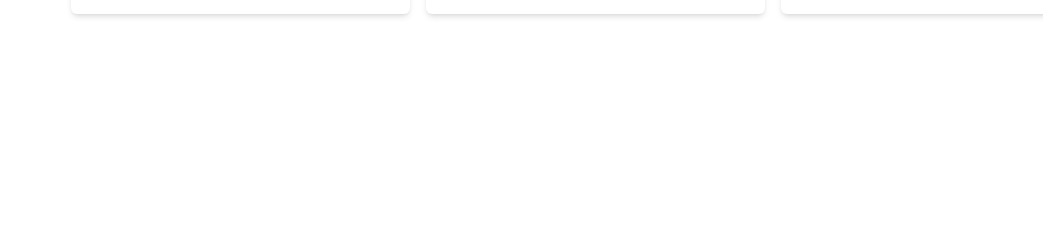
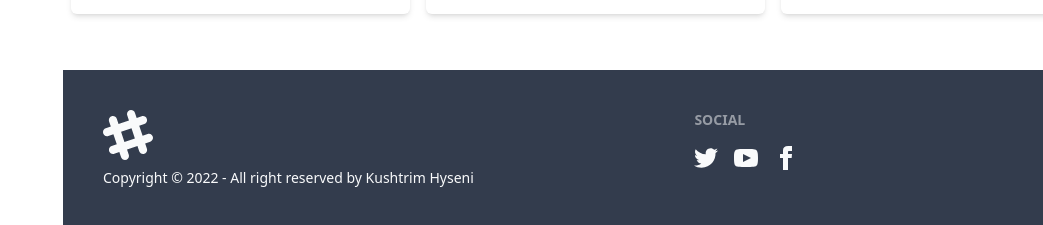
Before and after one commit to kushtrimhyseni/react-portfolio, a React (Create React App) app: page / in a window 1280 px wide. Shown: the part 2395-2620 px from the top of the page, without its empty margins (237-1280 px from the left). Before the commit the page ends 2417 px from the top, so only its background shows below. Built offline with nearby package versions, Linux system fonts and the light colour scheme; no server answers; the database is empty.

Commit message:
Added Footer and 404 Components
Also added the daisy components and other minor changes

```diff
--- a/package.json
+++ b/package.json
@@ -11,6 +11,7 @@
     "@testing-library/user-event": "^13.5.0",
     "axios": "^0.26.1",
     "classnames": "^2.3.1",
+    "daisyui": "^2.14.0",
     "firebase": "^9.6.10",
     "react": "^18.0.0",
     "react-dom": "^18.0.0",
--- a/public/index.html
+++ b/public/index.html
@@ -1,5 +1,5 @@
 <!DOCTYPE html>
-<html lang="en">
+<html lang="en" data-theme="emerald">
   <head>
     <meta charset="utf-8" />
     <link rel="icon" href="%PUBLIC_URL%/favicon.ico" />
--- a/src/App.js
+++ b/src/App.js
@@ -1,6 +1,7 @@
 import HomePage from "./pages/HomePage";
 import { BrowserRouter as Router, Routes, Route } from "react-router-dom";
 import ContactForm from "./pages/ContactForm";
+import NotFound from "./pages/NotFound";
 function App() {
   return (
     <>
@@ -8,6 +9,8 @@
         <Routes>
           <Route path="/" element={<HomePage />}></Route>
           <Route path="/contact" element={<ContactForm />}></Route>
+          <Route path="/notfound" element={<NotFound />} />
+          <Route path="*" element={<NotFound />} />
         </Routes>
       </Router>
     </>
--- /dev/null
+++ b/src/components/Footer.jsx
@@ -0,0 +1,63 @@
+import React from "react";
+
+const Footer = () => {
+  const date = new Date().getFullYear();
+  return (
+    <footer class="footer p-10 bg-neutral text-neutral-content mt-4 md:mt-12">
+      <div>
+        <svg
+          width="50"
+          height="50"
+          viewBox="0 0 24 24"
+          xmlns="http://www.w3.org/2000/svg"
+          fill-rule="evenodd"
+          clip-rule="evenodd"
+          class="fill-current"
+        >
+          <path d="M22.672 15.226l-2.432.811.841 2.515c.33 1.019-.209 2.127-1.23 2.456-1.15.325-2.148-.321-2.463-1.226l-.84-2.518-5.013 1.677.84 2.517c.391 1.203-.434 2.542-1.831 2.542-.88 0-1.601-.564-1.86-1.314l-.842-2.516-2.431.809c-1.135.328-2.145-.317-2.463-1.229-.329-1.018.211-2.127 1.231-2.456l2.432-.809-1.621-4.823-2.432.808c-1.355.384-2.558-.59-2.558-1.839 0-.817.509-1.582 1.327-1.846l2.433-.809-.842-2.515c-.33-1.02.211-2.129 1.232-2.458 1.02-.329 2.13.209 2.461 1.229l.842 2.515 5.011-1.677-.839-2.517c-.403-1.238.484-2.553 1.843-2.553.819 0 1.585.509 1.85 1.326l.841 2.517 2.431-.81c1.02-.33 2.131.211 2.461 1.229.332 1.018-.21 2.126-1.23 2.456l-2.433.809 1.622 4.823 2.433-.809c1.242-.401 2.557.484 2.557 1.838 0 .819-.51 1.583-1.328 1.847m-8.992-6.428l-5.01 1.675 1.619 4.828 5.011-1.674-1.62-4.829z"></path>
+        </svg>
+        <p>Copyright © {date} - All right reserved by Kushtrim Hyseni</p>
+      </div>
+      <div>
+        <span class="footer-title">Social</span>
+        <div class="grid grid-flow-col gap-4">
+          <a>
+            <svg
+              xmlns="http://www.w3.org/2000/svg"
+              width="24"
+              height="24"
+              viewBox="0 0 24 24"
+              class="fill-current"
+            >
+              <path d="M24 4.557c-.883.392-1.832.656-2.828.775 1.017-.609 1.798-1.574 2.165-2.724-.951.564-2.005.974-3.127 1.195-.897-.957-2.178-1.555-3.594-1.555-3.179 0-5.515 2.966-4.797 6.045-4.091-.205-7.719-2.165-10.148-5.144-1.29 2.213-.669 5.108 1.523 6.574-.806-.026-1.566-.247-2.229-.616-.054 2.281 1.581 4.415 3.949 4.89-.693.188-1.452.232-2.224.084.626 1.956 2.444 3.379 4.6 3.419-2.07 1.623-4.678 2.348-7.29 2.04 2.179 1.397 4.768 2.212 7.548 2.212 9.142 0 14.307-7.721 13.995-14.646.962-.695 1.797-1.562 2.457-2.549z"></path>
+            </svg>
+          </a>
+          <a>
+            <svg
+              xmlns="http://www.w3.org/2000/svg"
+              width="24"
+              height="24"
+              viewBox="0 0 24 24"
+              class="fill-current"
+            >
+              <path d="M19.615 3.184c-3.604-.246-11.631-.245-15.23 0-3.897.266-4.356 2.62-4.385 8.816.029 6.185.484 8.549 4.385 8.816 3.6.245 11.626.246 15.23 0 3.897-.266 4.356-2.62 4.385-8.816-.029-6.185-.484-8.549-4.385-8.816zm-10.615 12.816v-8l8 3.993-8 4.007z"></path>
+            </svg>
+          </a>
+          <a>
+            <svg
+              xmlns="http://www.w3.org/2000/svg"
+              width="24"
+              height="24"
+              viewBox="0 0 24 24"
+              class="fill-current"
+            >
+              <path d="M9 8h-3v4h3v12h5v-12h3.642l.358-4h-4v-1.667c0-.955.192-1.333 1.115-1.333h2.885v-5h-3.808c-3.596 0-5.192 1.583-5.192 4.615v3.385z"></path>
+            </svg>
+          </a>
+        </div>
+      </div>
+    </footer>
+  );
+};
+
+export default Footer;
--- a/src/components/ScrollToTop.jsx
+++ b/src/components/ScrollToTop.jsx
@@ -28,7 +28,7 @@
       {isVisible && (
         <div
           onClick={scrollToTop}
-          className="fixed right-[15px] bottom-[32px] cursor-pointer"
+          className="fixed right-[15px] bottom-[75px] cursor-pointer"
         >
           <FaArrowCircleUp color="#149DDD" size={32} />
         </div>
--- a/src/index.css
+++ b/src/index.css
@@ -3,14 +3,7 @@
 @tailwind utilities;
 @import url("https://fonts.googleapis.com/css2?family=Open+Sans:wght@300;400&display=swap");
 @import url("https://fonts.googleapis.com/css2?family=Raleway:wght@100;200;700&display=swap");
-body {
-  margin: 0;
-  font-family: -apple-system, BlinkMacSystemFont, "Segoe UI", "Roboto", "Oxygen",
-    "Ubuntu", "Cantarell", "Fira Sans", "Droid Sans", "Helvetica Neue",
-    sans-serif;
-  -webkit-font-smoothing: antialiased;
-  -moz-osx-font-smoothing: grayscale;
-}
+
 li {
   list-style-type: disc;
 }
--- a/src/pages/HomePage.jsx
+++ b/src/pages/HomePage.jsx
@@ -6,6 +6,7 @@
 import ScrollToTop from "../components/ScrollToTop";
 import Resume from "../components/Resume";
 import Portfolio from "../components/Portfolio";
+import Footer from "../components/Footer";
 const HomePage = () => {
   const [isMenuOpen, setMenuOpen] = useState(false);
   return (
@@ -18,6 +19,7 @@
         <Resume />
         <Portfolio />
         <ScrollToTop />
+        <Footer />
       </div>
     </>
   );
--- /dev/null
+++ b/src/pages/NotFound.jsx
@@ -0,0 +1,21 @@
+import React from "react";
+import { FaHome } from "react-icons/fa";
+import { Link } from "react-router-dom";
+const NotFound = () => {
+  return (
+    <div className="hero h-screen" data-theme="dark">
+      <div className="text-center hero-content">
+        <div className="max-w-lg">
+          <h1 className="text-8xl font-bold mb-8">Oops!</h1>
+          <p className="text-5xl mb-8">404 - Page Not Found!</p>
+          <Link className="btn btn-primary btn-lg" to="/">
+            <FaHome className="mr-2" />
+            Back To Home
+          </Link>
+        </div>
+      </div>
+    </div>
+  );
+};
+
+export default NotFound;
--- a/tailwind.config.js
+++ b/tailwind.config.js
@@ -136,5 +136,5 @@
       },
     },
   },
-  plugins: [],
+  plugins: [require("daisyui")],
 };
```
Also changed, not shown: 1 other file (tests, documents, lock files or other folders).
